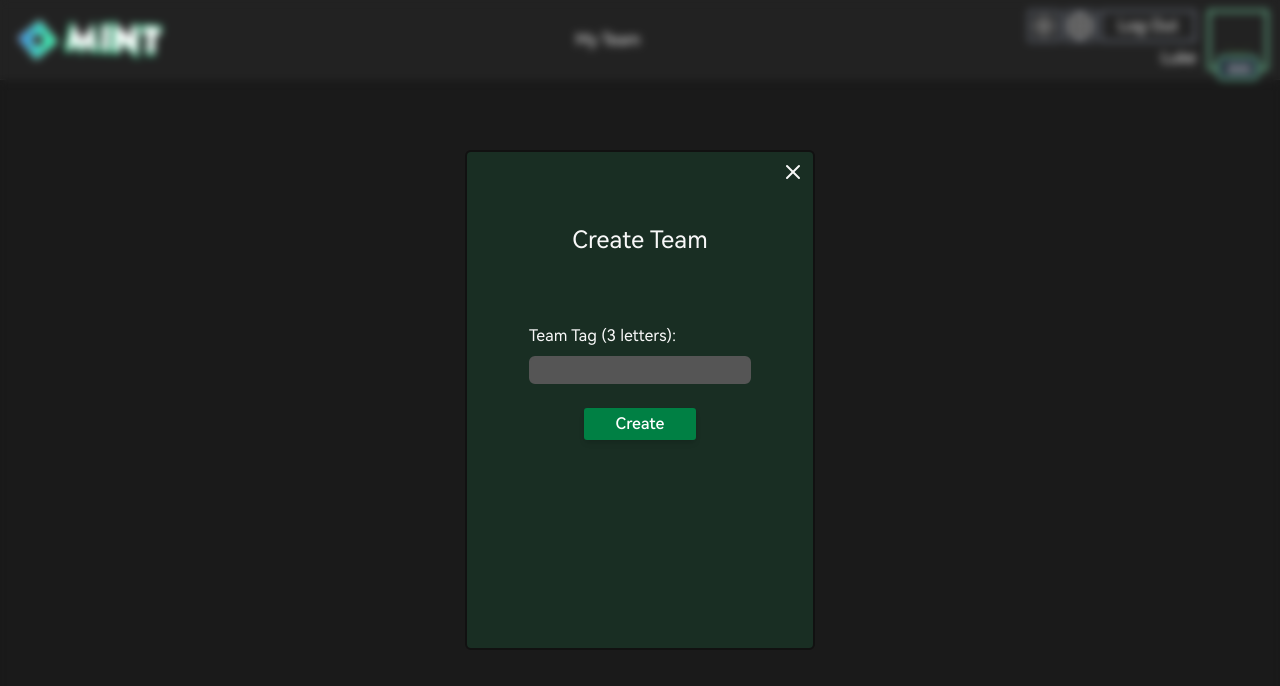
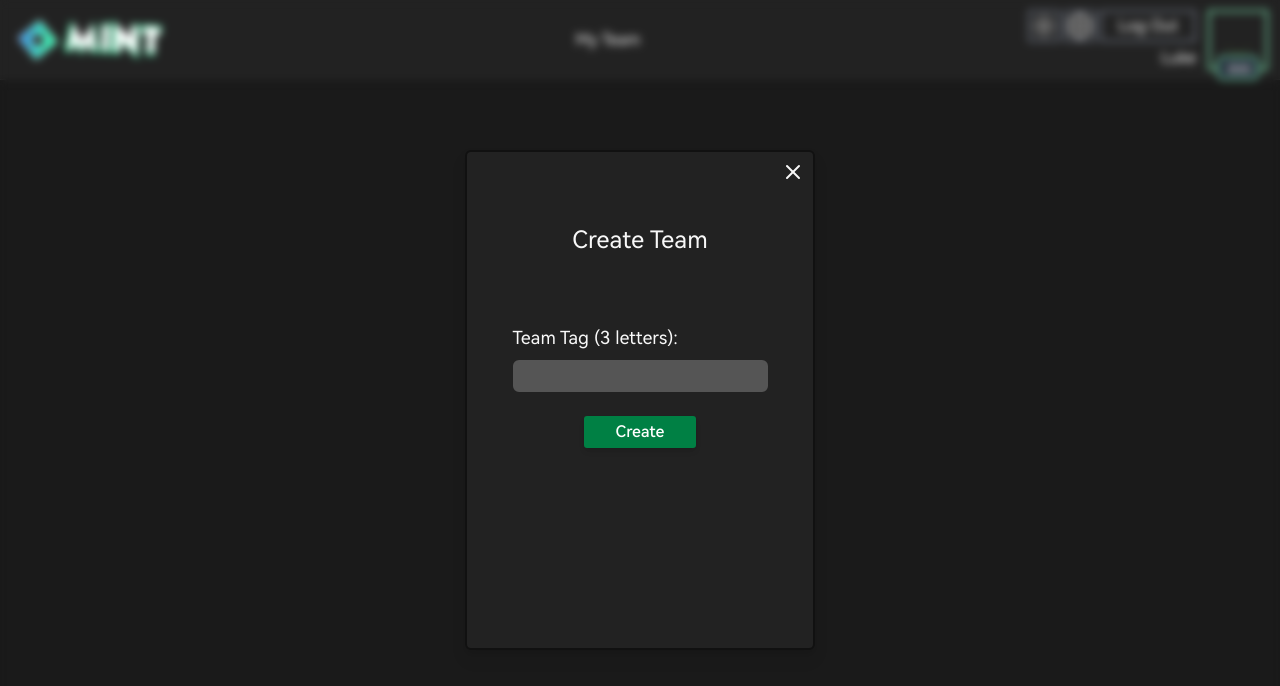
Before and after one commit to Khazoda/tournamint, a Next.js app in the folder client/: page /my_teams/create_team_modal in a window 1280 px wide. Shown: the top 686 px of the page. Built offline with nearby package versions, Linux system fonts and the light colour scheme; no server answers.

Commit message:
create/join modals styling

```diff
--- a/client/pages/my_teams/create_team_modal.tsx
+++ b/client/pages/my_teams/create_team_modal.tsx
@@ -9,7 +9,7 @@ const CreateTeamModal = (props: Props) => {
   const { onClick = null, ...restProps } = props
   return (
     <div className="absolute top-0 left-0  z-50 h-screen w-screen bg-transparent backdrop-blur-sm">
-      <div className="absolute top-1/2 left-1/2 flex h-[500px] w-full -translate-x-1/2 -translate-y-1/2 flex-col items-center gap-5 rounded-md border-2 border-green-800 bg-green-700 dark:border-black-800 dark:bg-green-900 md:w-[350px]">
+      <div className="absolute top-1/2 left-1/2 flex h-[500px] w-full -translate-x-1/2 -translate-y-1/2 flex-col items-center gap-5 rounded-md border-2 border-green-400 bg-green-400 drop-shadow-lg dark:border-black-800 dark:bg-black-600 md:w-[350px]">
         <button
           className="ml-auto mt-2 mr-2 hover:cursor-pointer"
           onClick={onClick}
@@ -17,12 +17,12 @@ const CreateTeamModal = (props: Props) => {
           <FiX size={24}></FiX>
         </button>
         <h1 className="mt-5 text-2xl">Create Team</h1>
-        <div className="mt-12 flex flex-col ">
+        <div className="mt-12 flex flex-col text-lg">
           <span className="mb-2">Team Tag (3 letters):</span>
           <input
             id="tag_input"
             type="text"
-            className="rounded-md border-2 border-black-400 bg-black-400 px-1"
+            className="rounded-md border-2 border-green-500 bg-green-600 px-1 dark:border-black-400 dark:bg-black-400"
           />
         </div>
         <Button text="Create" type="positive" fixedWidth></Button>
--- a/client/pages/my_teams/join_team_modal.tsx
+++ b/client/pages/my_teams/join_team_modal.tsx
@@ -9,7 +9,7 @@ const JoinTeamModal = (props: Props) => {
   const { onClick = null, ...restProps } = props
   return (
     <div className="absolute top-0 left-0  z-50 h-screen w-screen bg-transparent backdrop-blur-sm">
-      <div className="absolute top-1/2 left-1/2 flex h-[500px] w-full -translate-x-1/2 -translate-y-1/2 flex-col items-center gap-5 rounded-md border-2 border-green-800 bg-green-700 dark:border-black-800 dark:bg-green-900 md:w-[350px]">
+      <div className="absolute top-1/2 left-1/2 flex h-[500px] w-full -translate-x-1/2 -translate-y-1/2 flex-col items-center gap-5 rounded-md border-2 border-green-400 bg-green-400 drop-shadow-lg dark:border-black-800 dark:bg-black-600 md:w-[350px]">
         <button
           className="ml-auto mt-2 mr-2 hover:cursor-pointer"
           onClick={onClick}
@@ -17,12 +17,12 @@ const JoinTeamModal = (props: Props) => {
           <FiX size={24}></FiX>
         </button>
         <h1 className="mt-5 text-2xl">Join Team</h1>
-        <div className="mt-12 flex flex-col ">
+        <div className="mt-12 flex flex-col text-lg">
           <span className="mb-2">Enter Team Code:</span>
           <input
             id="username_input"
             type="text"
-            className="rounded-md border-2 border-black-400 bg-black-400 px-1"
+            className="rounded-md border-2 border-green-500 bg-green-600 px-1 dark:border-black-400 dark:bg-black-400"
           />
         </div>
         <Button text="Join" type="positive" fixedWidth></Button>
```
